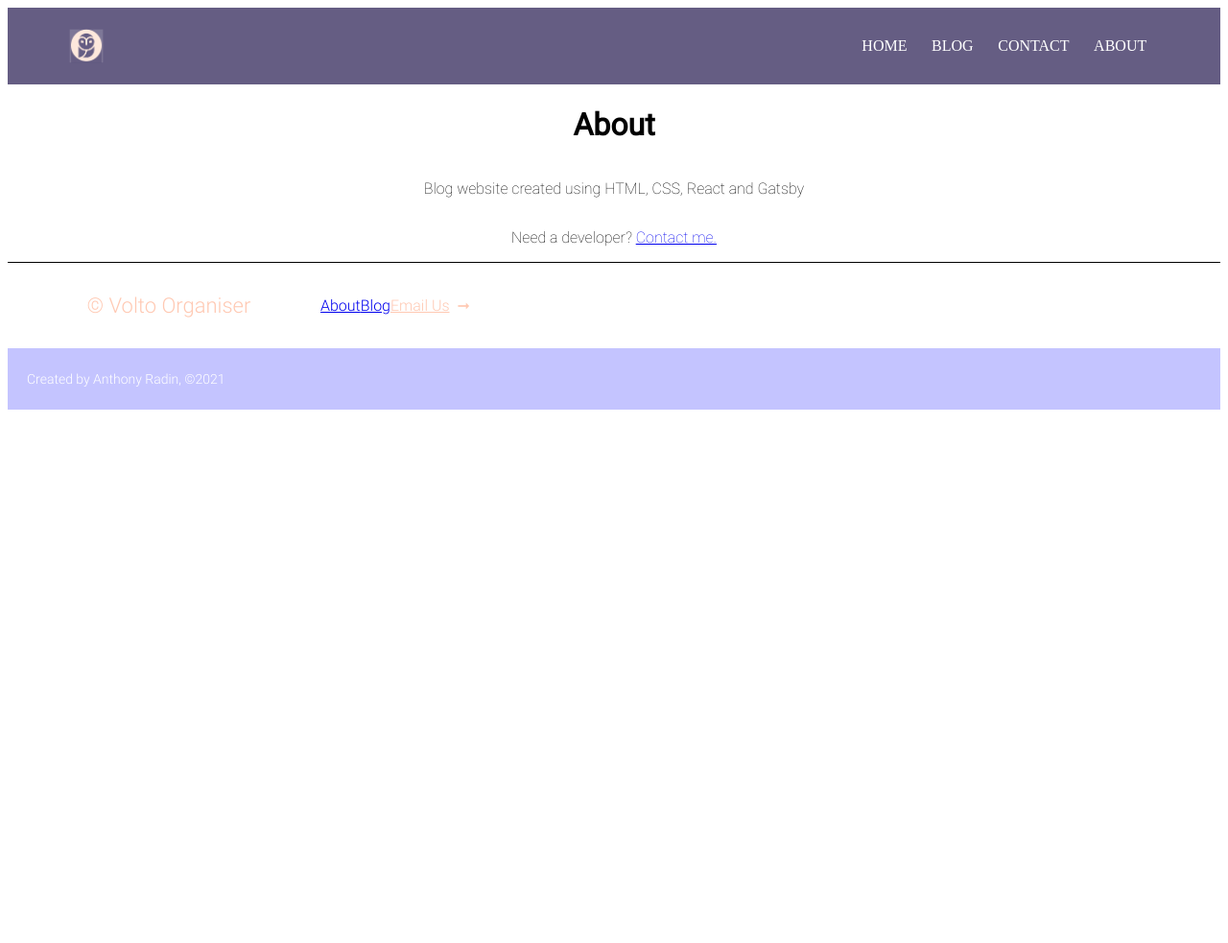
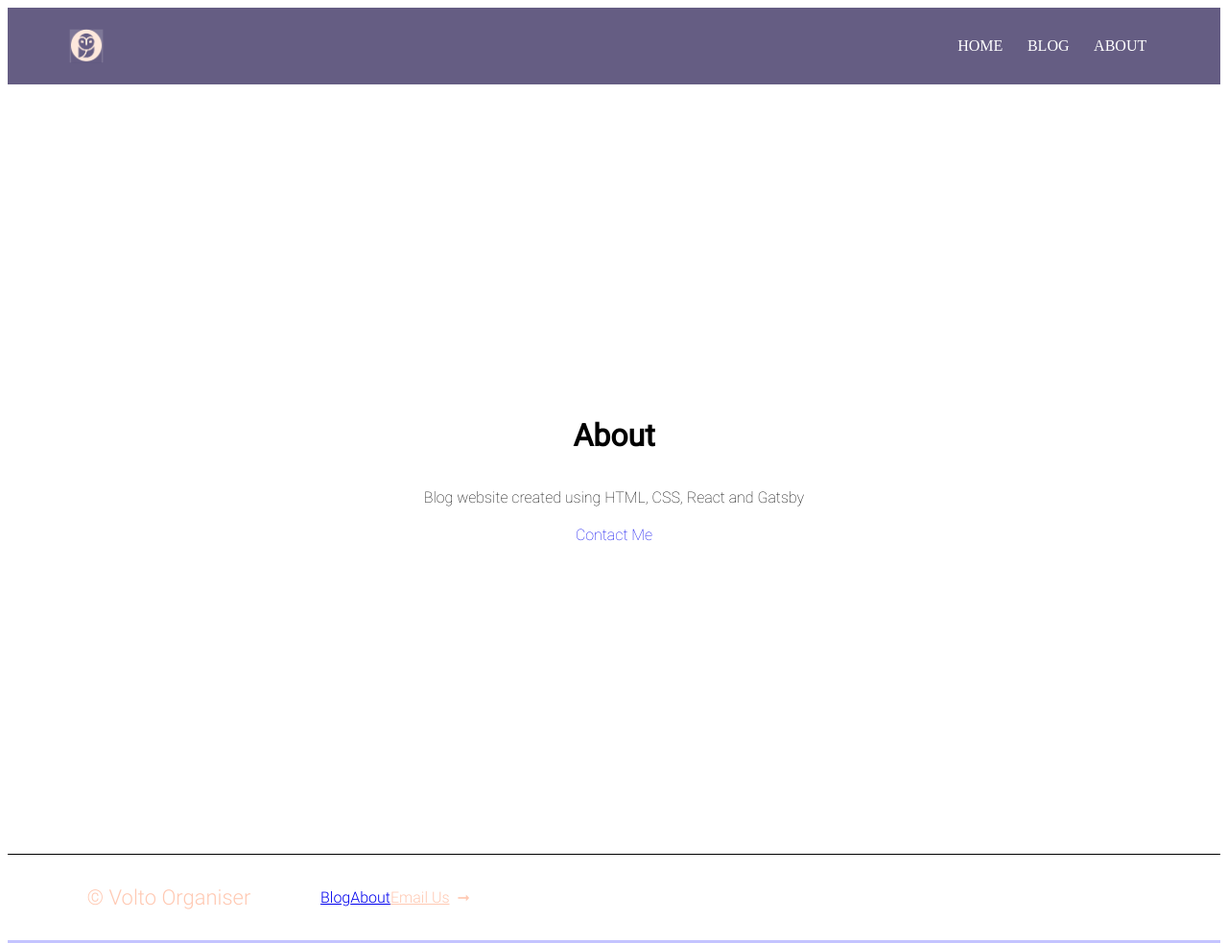
Before and after one commit to rotcelloCehT/photo-organiser-website, a Gatsby site: page /about in a window 1280 px wide. Shown: the top 983 px of the page at 96% size. Before the commit the page ends 800 px from the top, so only its background shows below. Built offline with nearby package versions, Linux system fonts and the light colour scheme; Gatsby itself is replaced by a stand-in of ours.

```diff
--- a/src/components/NavBar/NavbarLinks.js
+++ b/src/components/NavBar/NavbarLinks.js
@@ -44,7 +44,6 @@
     <>
       <NavItem to="/">Home</NavItem>
       <NavItem to="/blog">Blog</NavItem>
-      <NavItem to="/contact">Contact</NavItem>
       <NavItem to="/about">About</NavItem>
     </>
   )
--- a/src/components/footer.js
+++ b/src/components/footer.js
@@ -23,11 +23,11 @@
             </div>
 
             <div className={footerStyles.footerInfo}>
-                <a href="/">About</a>
+                <a href="/blog">Blog</a>
             </div>
 
             <div className={footerStyles.footerInfo}>
-                <a href="/">Blog</a>
+                <a href="/about">About</a>
             </div>
 
             <div className={footerStyles.footerInfo}>
--- a/src/components/layout.module.scss
+++ b/src/components/layout.module.scss
@@ -1,4 +1,4 @@
-// IMPORT TYPOGRAPHY AND SET FONT-STYLE ACCORDING TO NAMING CONVENTION IN TYPOGRAPHY.CSS
+// // IMPORT TYPOGRAPHY AND SET FONT-STYLE ACCORDING TO NAMING CONVENTION IN TYPOGRAPHY.CSS
 @import "../styles/typography.css";
 
 // PAGE === BACKGROUND
@@ -23,12 +23,16 @@
     display: flex;
     flex-direction: column;
     align-items: center;
+    justify-content: center;
     font-family: 'Roboto';
     font-weight: 100;
-    flex-grow: 1;
+    // flex-grow: 1;
     background-color: white;
     // border: 2px solid red;
     width: 100%;
+    min-height: 100vh;
+    // FOR NAV
+    z-index: 1;
 }
 
 @media only screen and (min-width: 961px) {
--- a/src/pages/about.js
+++ b/src/pages/about.js
@@ -2,15 +2,17 @@
 import { Link } from 'gatsby'
 import Layout from '../components/layout' // (../) means go up one directory
 import Head from '../components/head'
+
+import aboutStyles from './about.module.scss'
 
 function AboutPage(){
     return(
         <div>
             <Layout>
             <Head title="About"/>
-            <h1>About</h1>
-            <p>Blog website created using HTML, CSS, React and Gatsby</p>
-            <p>Need a developer? <Link to="/contact">Contact me.</Link></p>
+            <h1 className={aboutStyles.about}>About</h1>
+            <p className={aboutStyles.info}>Blog website created using HTML, CSS, React and Gatsby</p>
+            <a className={aboutStyles.contact} href="mailto:anthonyradin123@gmail.com">Contact Me</a>
             </Layout>
         </div>
     )
--- /dev/null
+++ b/src/pages/about.module.scss
@@ -0,0 +1,21 @@
+.about {
+    display: flex;
+    justify-content: center;
+    width: 100%;
+    margin-bottom: 20px;
+}
+
+.info {
+    display: flex;
+    justify-content: center;
+    text-align: center;
+    width: 80%;
+    margin-bottom: 20px;
+}
+
+.contact {
+    display: flex;
+    justify-content: center;
+    width: 100%;
+    text-decoration: none;
+}
--- a/src/styles/index.scss
+++ b/src/styles/index.scss
@@ -516,8 +516,8 @@
     padding-bottom: 15px;
   }
   .info-card p{
-    font-size: 15px;
-    line-height: 23px;
+    font-size: 16px;
+    line-height: 39px;
     padding-bottom: 15px;
   }
 
--- a/src/templates/blog.js
+++ b/src/templates/blog.js
@@ -1,7 +1,6 @@
 import React from 'react'
 import { graphql } from 'gatsby'
 import { renderRichText } from "gatsby-source-contentful/rich-text"
-import { BLOCKS, MARKS } from "@contentful/rich-text-types"
 import Head from '../components/head'
 
 import Layout from '../components/layout'
```
